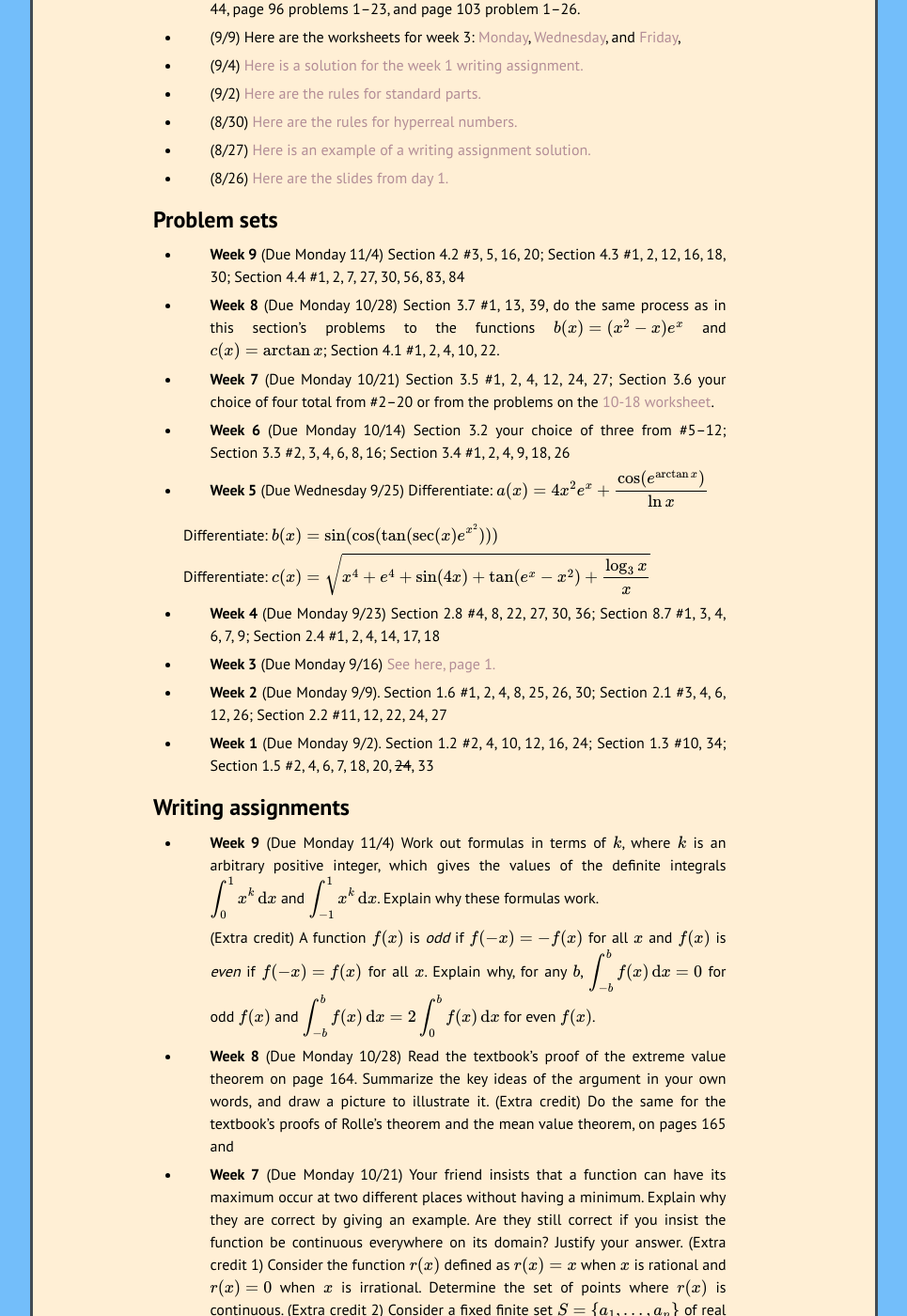
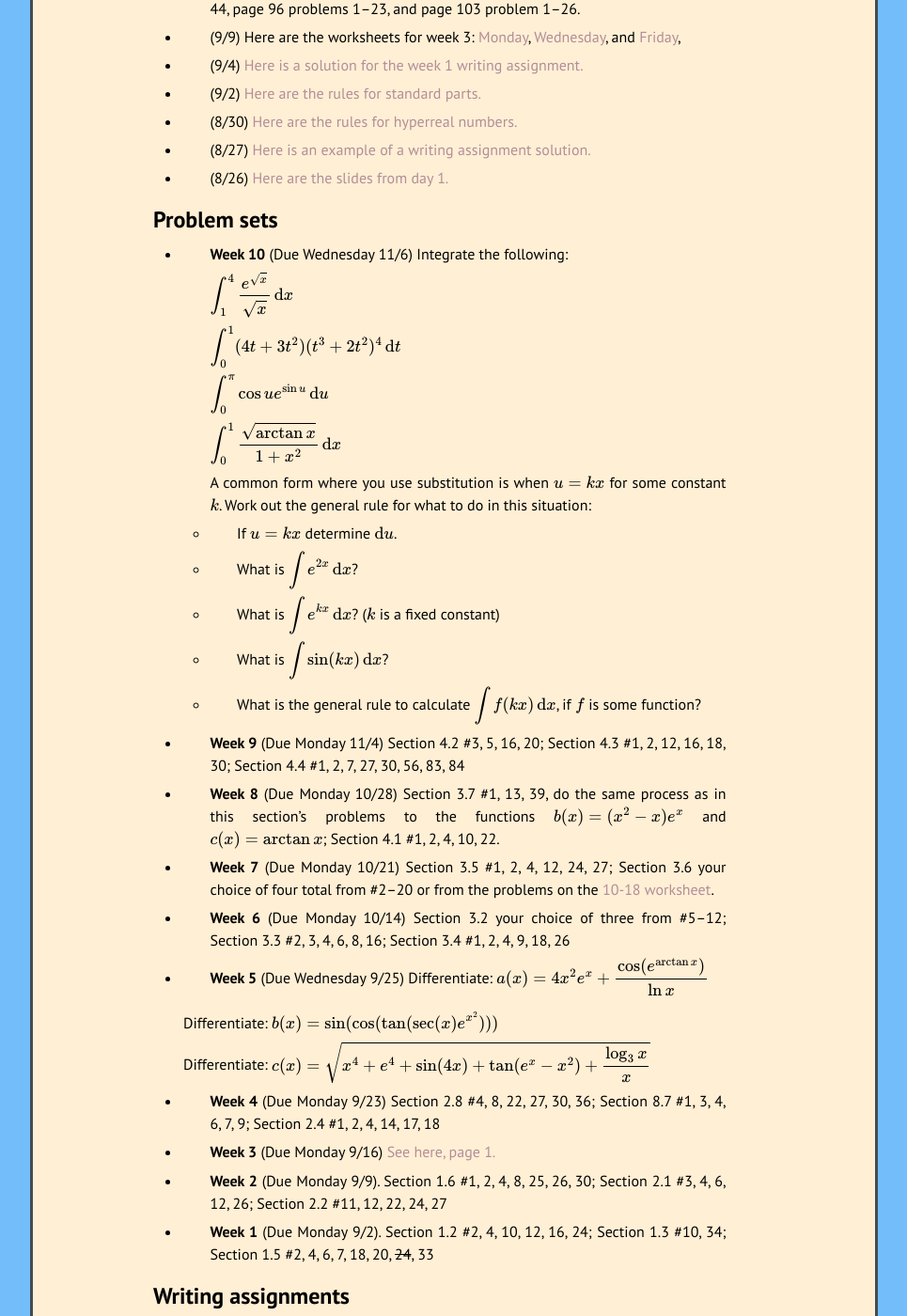
Before and after one commit to kamerynjw/kamerynjw.github.io, a Jekyll site: the page built from teaching/2024/math210.md, in a window 1280 px wide and 1400 px high, scrolled down 740 px. Shown: the whole window at 94% size, without its empty margins (157-1122 px from the left). Built offline with Jekyll 4.4.1, drawn with Linux system fonts in a browser that asks for light colours; nearby versions of some CDN libraries; formulas are drawn with MathJax 3; some of the changed text lies outside the part shown.

Commit message:
this weeks' 310 hw

```diff
--- a/teaching/2024/math210.md
+++ b/teaching/2024/math210.md
@@ -53,6 +53,28 @@ Announcements
 Problem sets
 -------
 
+* **Week 10** (Due Wednesday 11/6) Integrate the following:
+
+    $\displaystyle \int_1^4 \frac{e^{\sqrt x}}{\sqrt x} \,\mathrm{d}x$
+
+    $\displaystyle \int_0^1 (4t + 3t^2)(t^3 + 2t^2)^4 \,\mathrm{d}t$
+
+    $\displaystyle \int_0^\pi \cos u e^{\sin u} \,\mathrm{d}u$
+
+    $\displaystyle \int_0^1 \frac{\sqrt{\arctan x}}{1 + x^2} \,\mathrm{d}x$
+
+    A common form where you use substitution is when $u = kx$ for some constant $k$. Work out the general rule for what to do in this situation:
+
+   * If $u = kx$ determine $\mathrm{d}u$.
+
+   * What is $\displaystyle \int e^{2x} \,\mathrm{d}x$?
+
+   * What is $\displaystyle \int e^{kx} \,\mathrm{d}x$? ($k$ is a fixed constant)
+
+   * What is $\displaystyle \int \sin(kx) \,\mathrm{d}x$?
+
+   * What is the general rule to calculate $\displaystyle \int f(kx) \,\mathrm{d}x$, if $f$ is some function?
+
 * **Week 9** (Due Monday 11/4) Section 4.2 #3, 5, 16, 20; Section 4.3 #1, 2, 12, 16, 18, 30; Section 4.4 #1, 2, 7, 27, 30, 56, 83, 84
 
 * **Week 8** (Due Monday 10/28) Section 3.7 #1, 13, 39, do the same process as in this section's problems to the functions $b(x) = (x^2 - x)e^x$ and $c(x) = \arctan x$; Section 4.1 #1, 2, 4, 10, 22.
@@ -81,6 +103,8 @@ $\displaystyle c(x) = \sqrt{x^4 + e^4 + \sin(4x) + \tan(e^x - x^2) + \frac{\log_
 
 Writing assignments
 -------
+
+* **Week 10** *No writing assignment.*
 
 * **Week 9** (Due Monday 11/4) Work out formulas in terms of $k$, where $k$ is an arbitrary positive integer, which gives the values of the definite integrals $\displaystyle \int_0^1 x^k \, \mathrm{d} x$ and $\displaystyle \int_{-1}^1 x^k \, \mathrm{d} x$. Explain why these formulas work.
 
```
